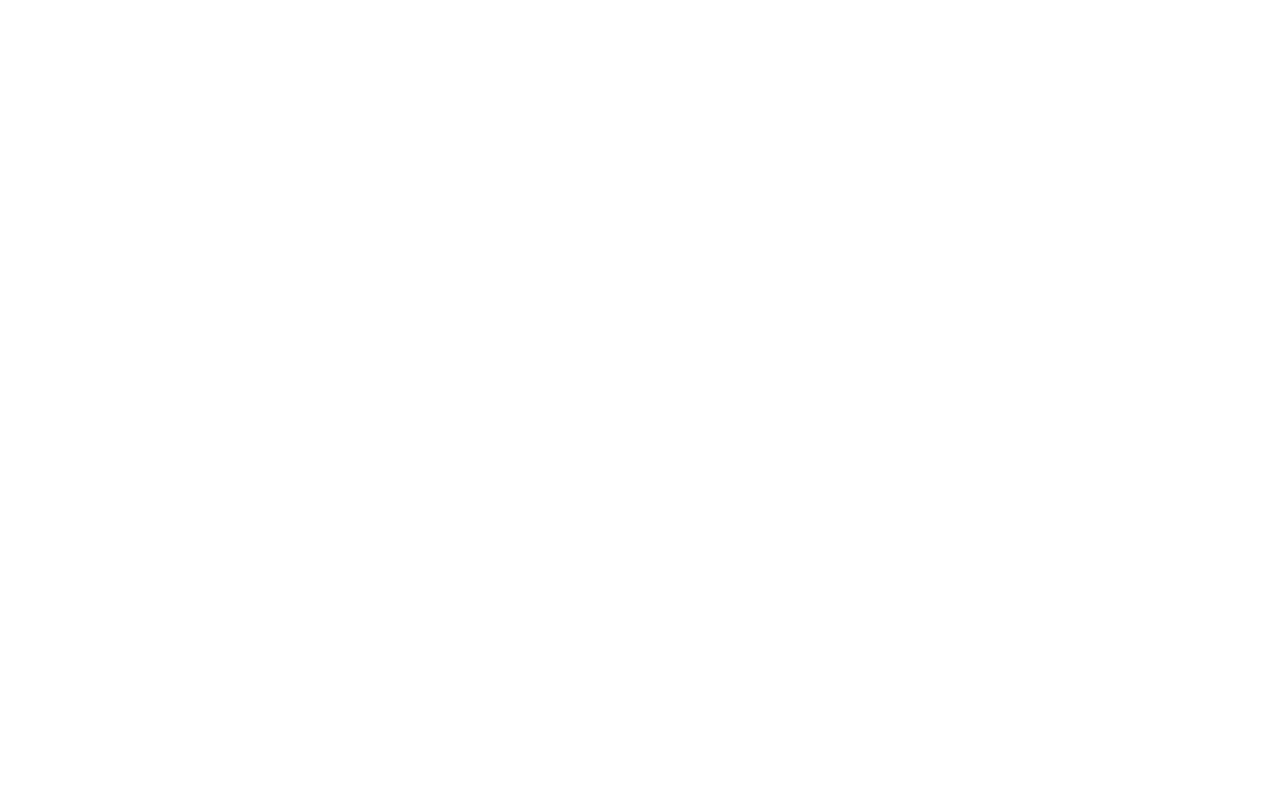
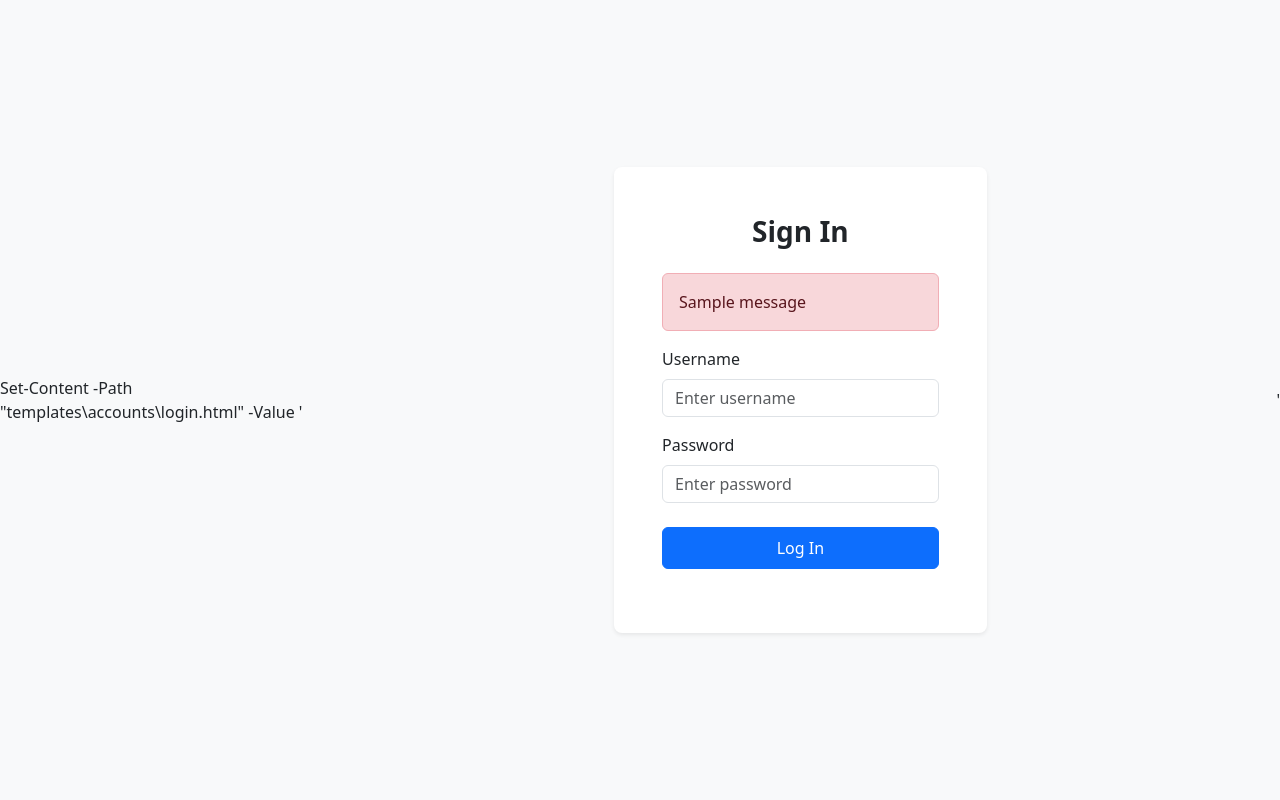
Before and after one commit to AHBILBIS/mis_project, a Django app: page /accounts/login/ in a window 1280 px wide. Before the commit the page is empty. Run offline with Django 5.2, Linux system fonts and the light colour scheme; tables that the repository leaves empty hold one stand-in row (values such as "Sample post"); one stand-in notice (Sample message) is shown; parts of the project's set-up code (start-up, migrations or seed data) failed here and were passed over.

Commit message:
Populate template files with complete HTML to prevent 0-byte renders

```diff
--- a/templates/accounts/dashboard.html
+++ b/templates/accounts/dashboard.html
@@ -0,0 +1 @@
+<!DOCTYPE html><html><head><title>Dashboard</title></head><body><h1>Welcome to Dashboard</h1><a href="/accounts/logout/">Logout</a></body></html>
--- a/templates/accounts/login.html
+++ b/templates/accounts/login.html
@@ -0,0 +1,43 @@
+Set-Content -Path "templates\accounts\login.html" -Value '<!DOCTYPE html>
+<html lang="en">
+<head>
+    <meta charset="UTF-8">
+    <meta name="viewport" content="width=device-width, initial-scale=1.0">
+    <title>Login - Management Information System</title>
+    <link href="https://cdn.jsdelivr.net/npm/bootstrap@5.3.0/dist/css/bootstrap.min.css" rel="stylesheet">
+</head>
+<body class="bg-light d-flex align-items-center vh-100">
+    <div class="container">
+        <div class="row justify-content-center">
+            <div class="col-md-5">
+                <div class="card shadow-sm border-0 rounded-3">
+                    <div class="card-body p-4 p-sm-5">
+                        <h3 class="card-title text-center mb-4 fw-bold">Sign In</h3>
+
+                        {% if messages %}
+                            {% for message in messages %}
+                                <div class="alert alert-danger" role="alert">
+                                    {{ message }}
+                                </div>
+                            {% endfor %}
+                        {% endif %}
+
+                        <form method="POST">
+                            {% csrf_token %}
+                            <div class="mb-3">
+                                <label for="username" class="form-label">Username</label>
+                                <input type="text" name="username" class="form-control" id="username" placeholder="Enter username" required autocomplete="username">
+                            </div>
+                            <div class="mb-3">
+                                <label for="password" class="form-label">Password</label>
+                                <input type="password" name="password" class="form-control" id="password" placeholder="Enter password" required autocomplete="current-password">
+                            </div>
+                            <button type="submit" class="btn btn-primary w-100 py-2 mt-2">Log In</button>
+                        </form>
+                    </div>
+                </div>
+            </div>
+        </div>
+    </div>
+</body>
+</html>'
```
Also changed, not shown: templates/accounts/manager_panel.html (+1 -12 lines).
